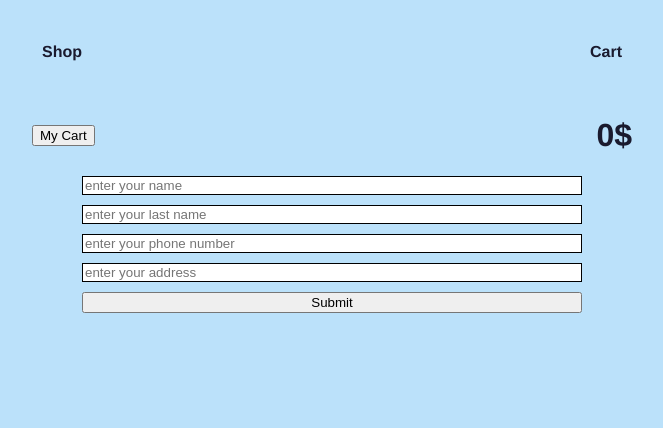
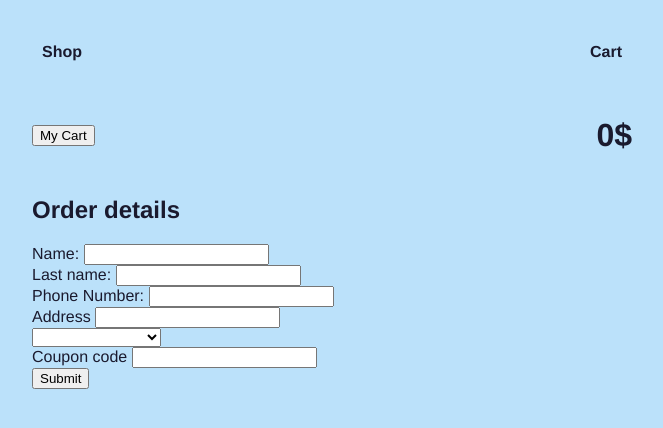
Before and after one commit to eugenekotovx/simple-shop-app, a Vue app: page /order-create in a window 1280 px wide. Shown: the top 428 px of the page, without its empty margins (308-971 px from the left). Built offline with nearby package versions, Linux system fonts and the light colour scheme.

Commit message:
add BaseButton

```diff
--- /dev/null
+++ b/src/components/BaseButton.vue
@@ -0,0 +1,26 @@
+<template lang="html">
+  <div class="">
+    <button
+      v-on="$listeners"
+      class="button"
+      :class="buttonClass"
+      v-bind="$attrs">
+      <slot/>
+    </button>
+  </div>
+</template>
+
+<script>
+export default {
+  inheritAttrs: false,
+  props: {
+    buttonClass: {
+      type: String
+    }
+  }
+}
+</script>
+
+<style lang="css" scoped >
+
+</style>
--- a/src/views/OrderCreate.vue
+++ b/src/views/OrderCreate.vue
@@ -1,12 +1,34 @@
 <template lang="html">
   <div class="">
     <Cart/>
-    <form class="order__form" @submit.prevent="createOrder(order)">
-      <input type="text" value="" v-model="order.name" placeholder="enter your name">
-      <input type="text" value="" v-model="order.lastName" placeholder="enter your last name">
-      <input type="text" value="" v-model="order.phoneNumber" placeholder="enter your phone number">
-      <input type="text" value="" v-model="order.address" placeholder="enter your address">
-      <button type="submit" name="button">Submit</button>
+    <h2>Order details</h2>
+    <form class="order-form" @submit.prevent="">
+     <BaseInput
+     label="Name:"
+     v-model="order.name"
+     />
+     <BaseInput
+     label="Last name:"
+     v-model="order.lastName"
+     />
+     <BaseInput
+     label="Phone Number:"
+     v-model="order.phoneNumber"
+     />
+       <BaseInput
+         type="text"
+         v-model="order.location.address"
+         label="Address"/>
+        <select class="" v-model="order.location.country" name="Country" placeholder="Country">
+          <option value="" disabled selected> Select your option</option>
+          <option value="hurr">Value 1</option>
+          <option value="hurr">Value 2</option>
+          <option value="hurr">Value 3</option>
+        </select>
+        <BaseInput
+        label="Coupon code"
+        />
+      <BaseButton type="submit" name="button">Submit</BaseButton>
     </form>
   </div>
 </template>
@@ -15,7 +37,7 @@
 import Cart from '@/components/Cart'
 export default {
   components: {
-    Cart
+    Cart,
   },
   data() {
     return {
@@ -31,26 +53,23 @@ export default {
 
       return {
         id: id,
-        name: this.name,
+        name: name,
         lastName: this.lastName,
         phoneNumber: this.phoneNumber,
-        address: this.address,
+        location: {
+          address: this.address,
+          country: this.country
+        },
         cart: this.$store.state.cart.cart
       }
     }
-  }
+  },
 }
 </script>
 
-<style lang="css" scoped >
-  .order__form {
-    display: flex;
-    flex-direction: column;
-    max-width: 500px;
-    margin: 0 auto;
-  }
-  input {
-    margin-bottom: 10px;
-    border: 1px solid black;
+<style lang="scss" scoped >
+  .select {
+    background-color: white;
+    margin-top: 3px;
   }
 </style>
```
